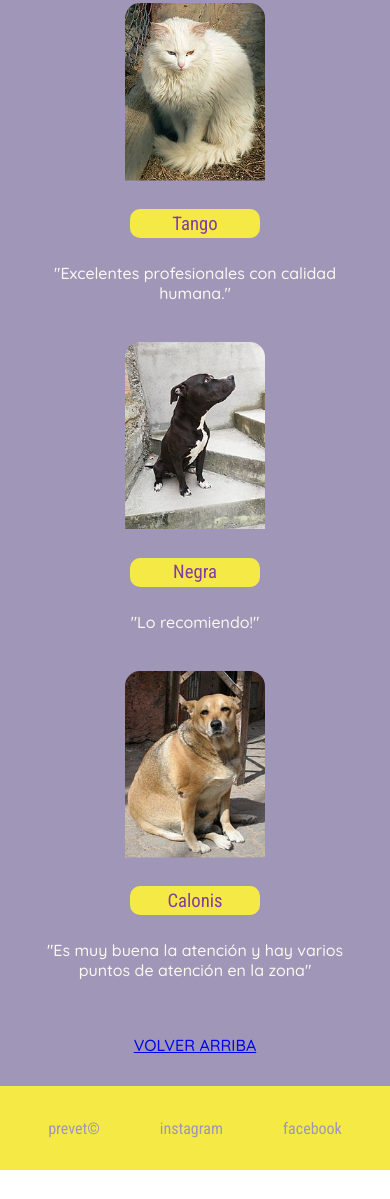
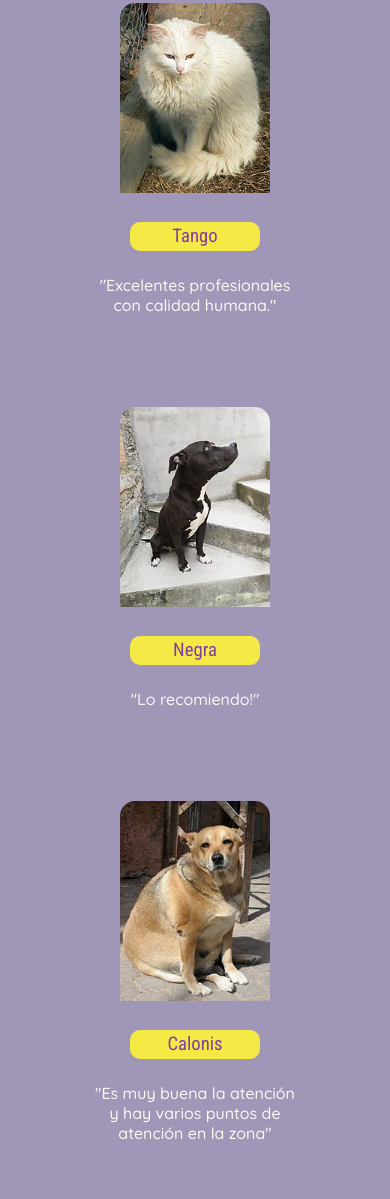
Before and after one commit to julietasalazar/PFSalazar, a plain HTML site: page index.html in a window 390 px wide. Shown: the part 927-2126 px from the top of the page. Before the commit the page ends 2097 px from the top, so only its background shows below. Drawn offline with Linux system fonts and the light colour scheme.

Commit message:
acomode imagenes inicio

```diff
--- a/scss/secciones-scss/_index.scss
+++ b/scss/secciones-scss/_index.scss
@@ -27,6 +27,7 @@
 
             article {
                 padding: 0% 3% 0% 3%;
+                width: 25%;
             }
 
             h3 {
@@ -41,7 +42,7 @@
             }
 
             img {
-                width: 60%;
+                width: 150px;
                 padding-bottom: 7%;
                 border-radius: 15px;
             }
@@ -49,6 +50,8 @@
             p {
                 color: $quinto;
                 padding-top: 7%;
+                width: 60%;
+                margin: auto;
             }
         }
 
@@ -100,7 +103,7 @@
 
 //Mobile last
 
-@media (max-width: 450px) {
+@media (max-width: 500px) {
 .contenido {
 
 
@@ -112,6 +115,7 @@
 
             article {
                 padding: 5%;
+                width: auto;
             }
 
             h3 {
@@ -119,8 +123,14 @@
 
             }
 
+            p{
+                width: 60%;
+                margin: auto;
+                padding-bottom: 15%;
+            }
+
             img {
-                width: 40%;
+                width: 150px;
             }
 
 
```
Also changed, not shown: pages/contacto.html (+1 -1 lines), scss/main.css, 1 other file.
